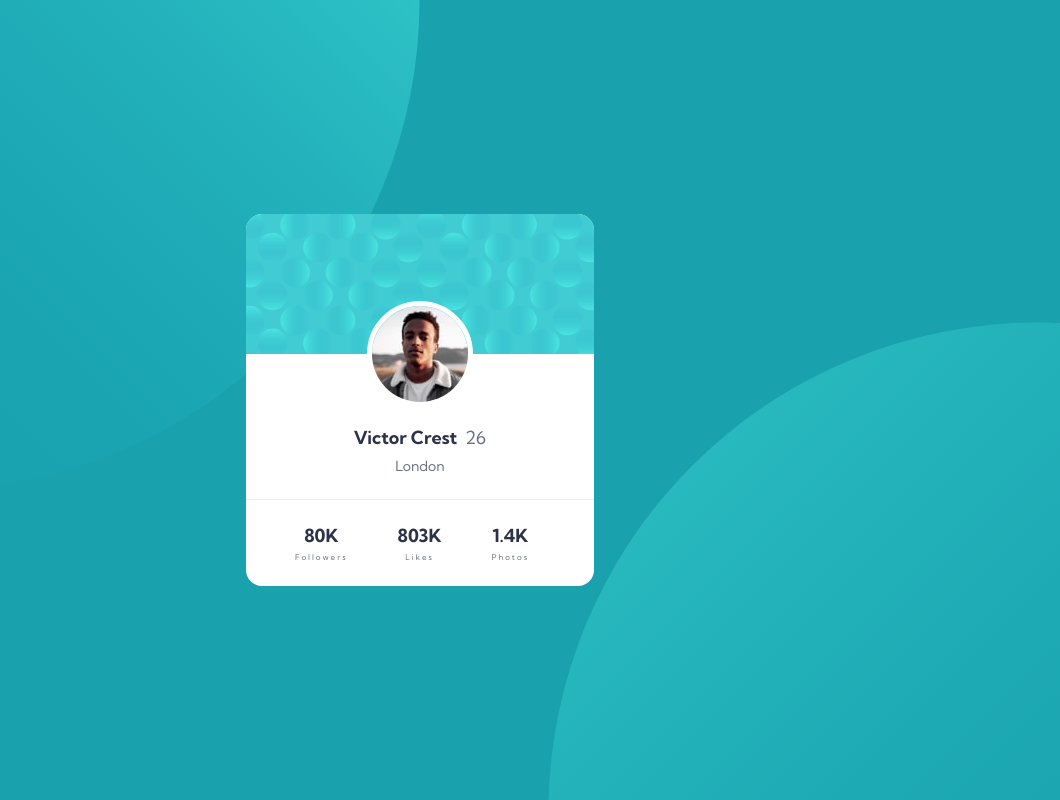
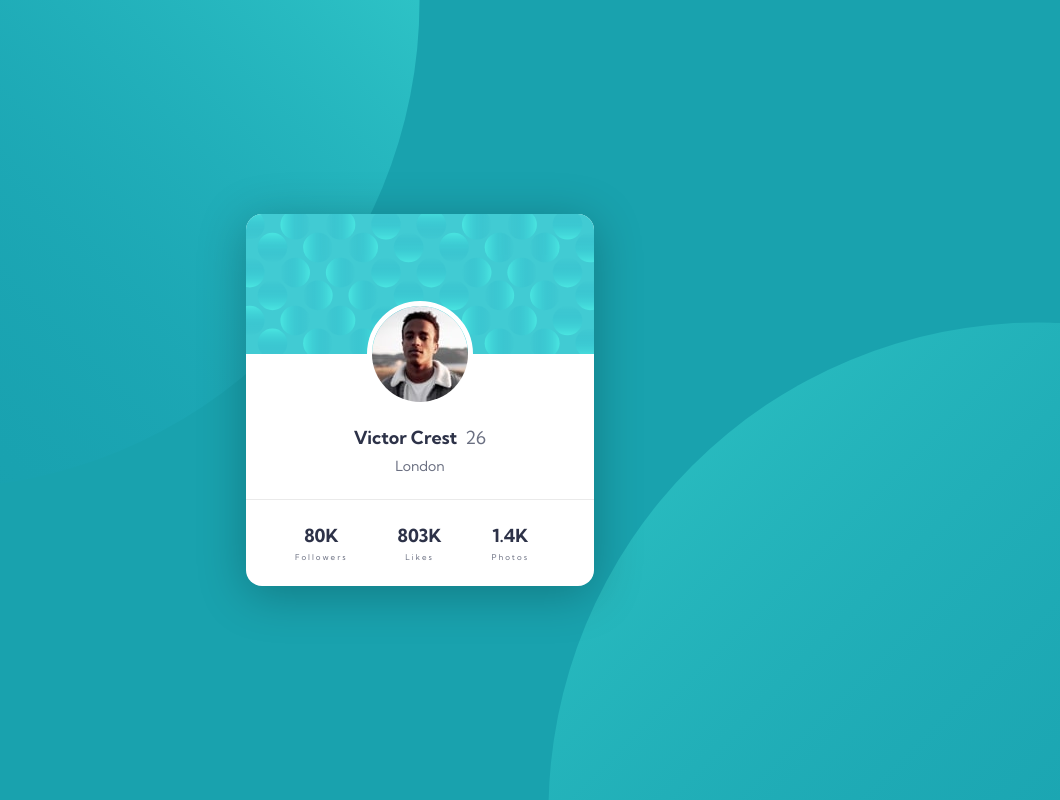
Before and after one commit to ShubhamDRaj/17-profile-card-component, a plain HTML site: page index.html in a window 1280 px wide. Shown: the whole page, without its empty margins (220-1280 px from the left). Drawn offline with Linux system fonts and the light colour scheme.

Commit message:
added box shadow and site url

```diff
--- a/style.css
+++ b/style.css
@@ -109,6 +109,7 @@ body {
     background-color: var(--clr-neutral-100);
     border-radius: 1rem;
     overflow: clip;
+    box-shadow: 0 0.5rem 3rem 0 rgb(0 0 0 / 0.25);
 }
 
 .card-img {
```
Also changed, not shown: 1 other file.
